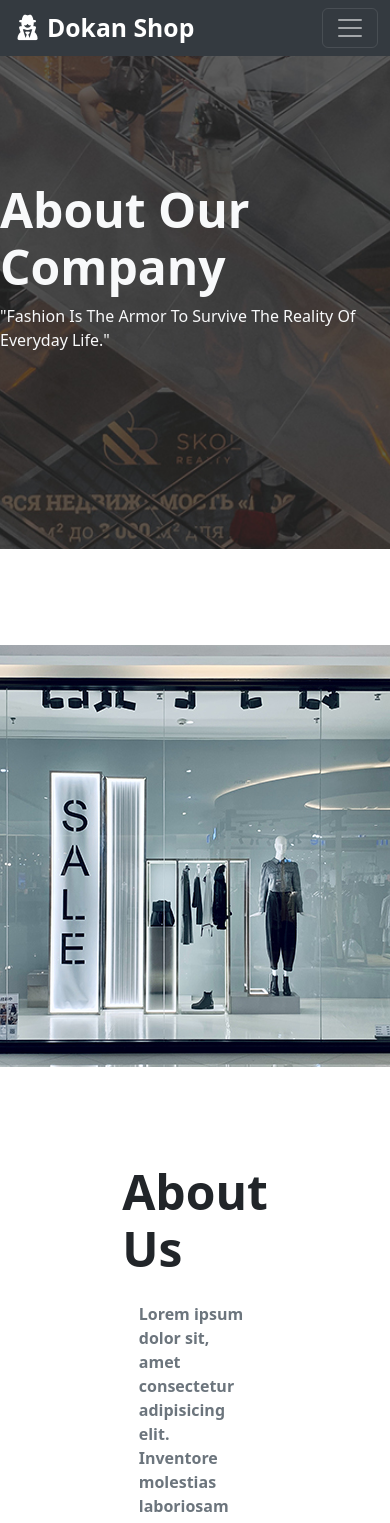
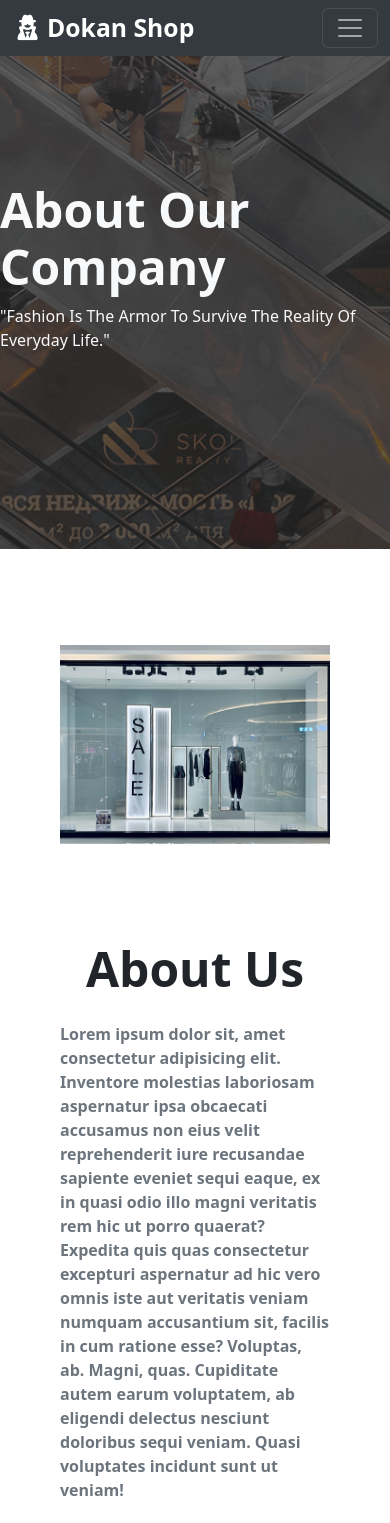
Before and after one commit to Renad-Hazem/Dokan, a plain HTML site: page aboutUs.html in a window 390 px wide. Shown: the top 1523 px of the page. Drawn offline with Linux system fonts and the light colour scheme.

Commit message:
update about us

```diff
--- a/aboutUs.html
+++ b/aboutUs.html
@@ -110,10 +110,10 @@
             class="d-flex flex-column flex-lg-row align-items-center justify-content-center gap-5"
           >
             <div class="img my-5">
-              <img src="styles/media/about-left-image.jpg" />
+              <img src="styles/media/about-left-image.jpg" width="100%" />
             </div>
             <div
-              class="text d-flex flex-column align-items-center justify-content-center col-5"
+              class="text d-flex flex-column align-items-center justify-content-center col-12 col-md-5"
             >
               <h1 class="text-capitalize fw-bold myh1">about us</h1>
               <p class="text-secondary fw-semibold my-3 text-md-center">
```
